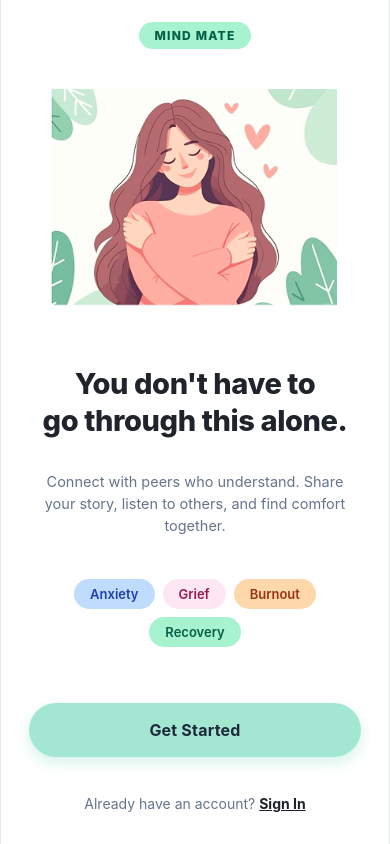
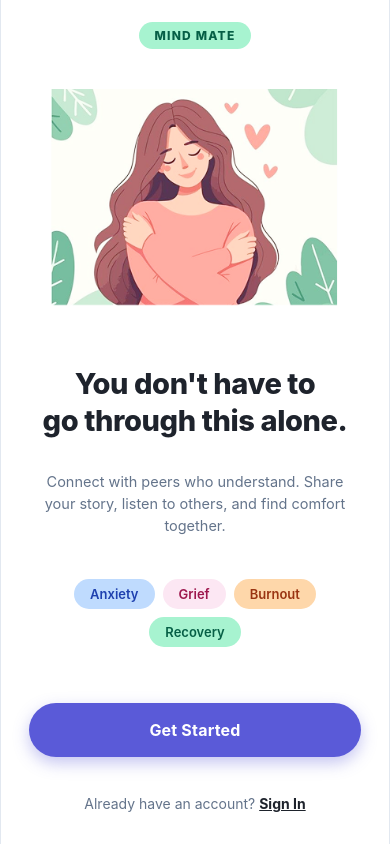
Before and after one commit to nimnadee-203/Mental-Health-Peer-Support-App, a React Native app: screen / in a window 390 px wide. Built offline with nearby package versions, Linux system fonts and the light colour scheme; no server answers.

Commit message:
style: update primary button color to signature royal indigo #5A5AD8 with white text

```diff
--- a/src/screens/AuthScreen.tsx
+++ b/src/screens/AuthScreen.tsx
@@ -407,7 +407,7 @@ export default function AuthScreen({
                 testID="auth-submit-button"
               >
                 {isSubmitting ? (
-                  <ActivityIndicator color="#1E293B" />
+                  <ActivityIndicator color="#FFFFFF" />
                 ) : (
                   <Text style={styles.primaryButtonText}>
                     {isReset
@@ -703,34 +703,34 @@ const styles = StyleSheet.create({
     width: '100%',
     height: 54,
     borderRadius: 27,
-    backgroundColor: '#A3E7D3',
+    backgroundColor: '#5A5AD8',
     alignItems: 'center',
     justifyContent: 'center',
     marginTop: 8,
     ...Platform.select({
       web: {
         cursor: 'pointer',
-        boxShadow: '0 6px 14px rgba(163, 231, 211, 0.45)',
+        boxShadow: '0 6px 16px rgba(90, 90, 216, 0.35)',
         transition: 'all 0.15s ease-in-out',
       },
       default: {
-        shadowColor: '#10B981',
+        shadowColor: '#5A5AD8',
         shadowOffset: { width: 0, height: 4 },
-        shadowOpacity: 0.15,
+        shadowOpacity: 0.25,
         shadowRadius: 10,
         elevation: 3,
       },
     }),
   },
   primaryButtonPressed: {
-    backgroundColor: '#90DEC8',
+    backgroundColor: '#4848CB',
     transform: [{ scale: 0.99 }],
   },
   primaryButtonDisabled: {
     opacity: 0.65,
   },
   primaryButtonText: {
-    color: '#1E293B',
+    color: '#FFFFFF',
     fontSize: 16,
     fontWeight: '700',
     letterSpacing: 0.2,
--- a/src/screens/WelcomeScreen.tsx
+++ b/src/screens/WelcomeScreen.tsx
@@ -185,31 +185,31 @@ const styles = StyleSheet.create({
     width: '100%',
     height: 54,
     borderRadius: 27,
-    backgroundColor: '#A3E7D3',
+    backgroundColor: '#5A5AD8',
     alignItems: 'center',
     justifyContent: 'center',
     marginTop: 26,
     ...Platform.select({
       web: {
         cursor: 'pointer',
-        boxShadow: '0 6px 14px rgba(163, 231, 211, 0.45)',
+        boxShadow: '0 6px 16px rgba(90, 90, 216, 0.35)',
         transition: 'all 0.15s ease-in-out',
       },
       default: {
-        shadowColor: '#10B981',
+        shadowColor: '#5A5AD8',
         shadowOffset: { width: 0, height: 4 },
-        shadowOpacity: 0.15,
+        shadowOpacity: 0.25,
         shadowRadius: 10,
         elevation: 3,
       },
     }),
   },
   primaryButtonPressed: {
-    backgroundColor: '#90DEC8',
+    backgroundColor: '#4848CB',
     transform: [{ scale: 0.99 }],
   },
   primaryButtonText: {
-    color: '#1E293B',
+    color: '#FFFFFF',
     fontSize: 16,
     fontWeight: '700',
     letterSpacing: 0.2,
```
